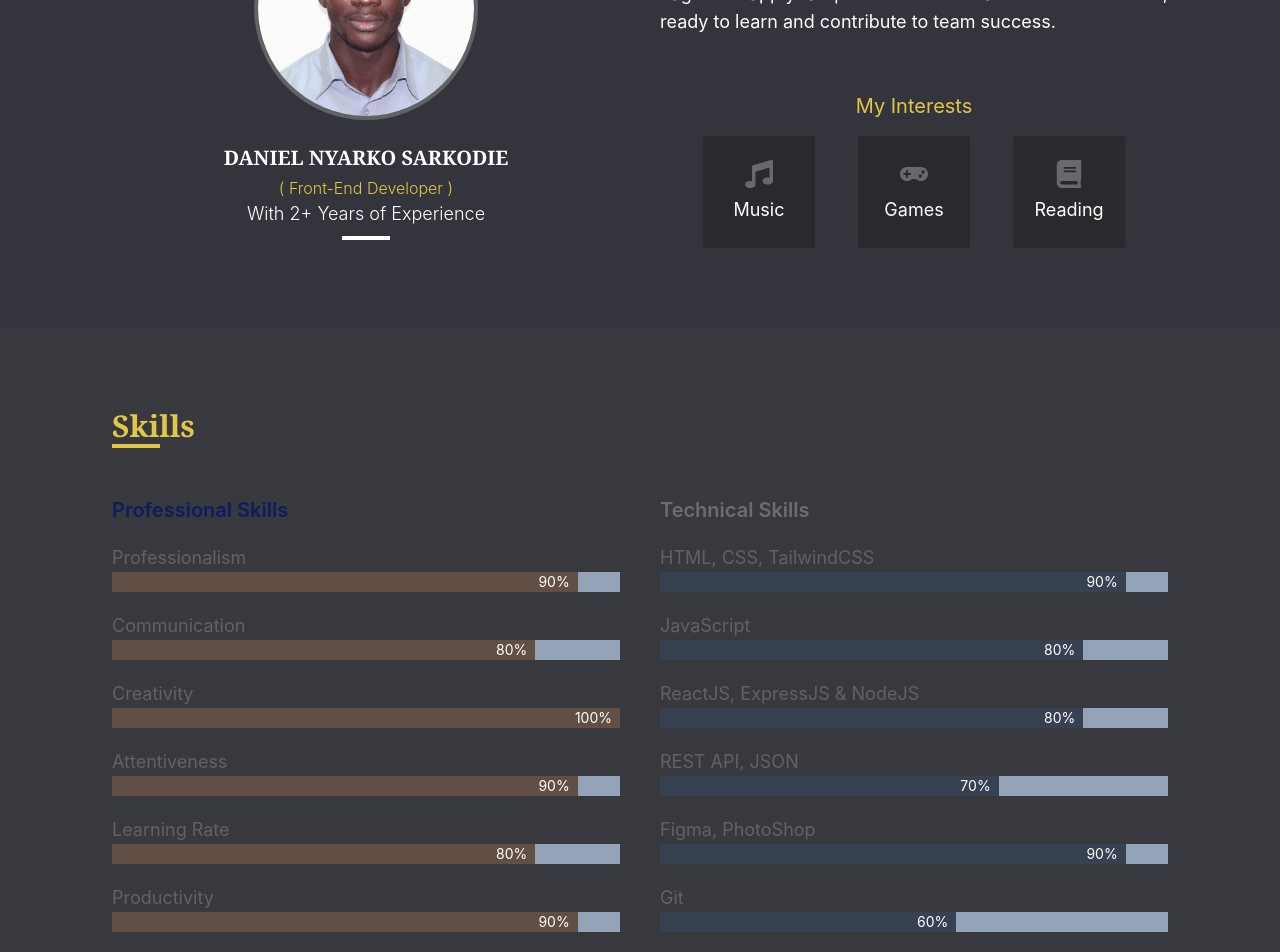
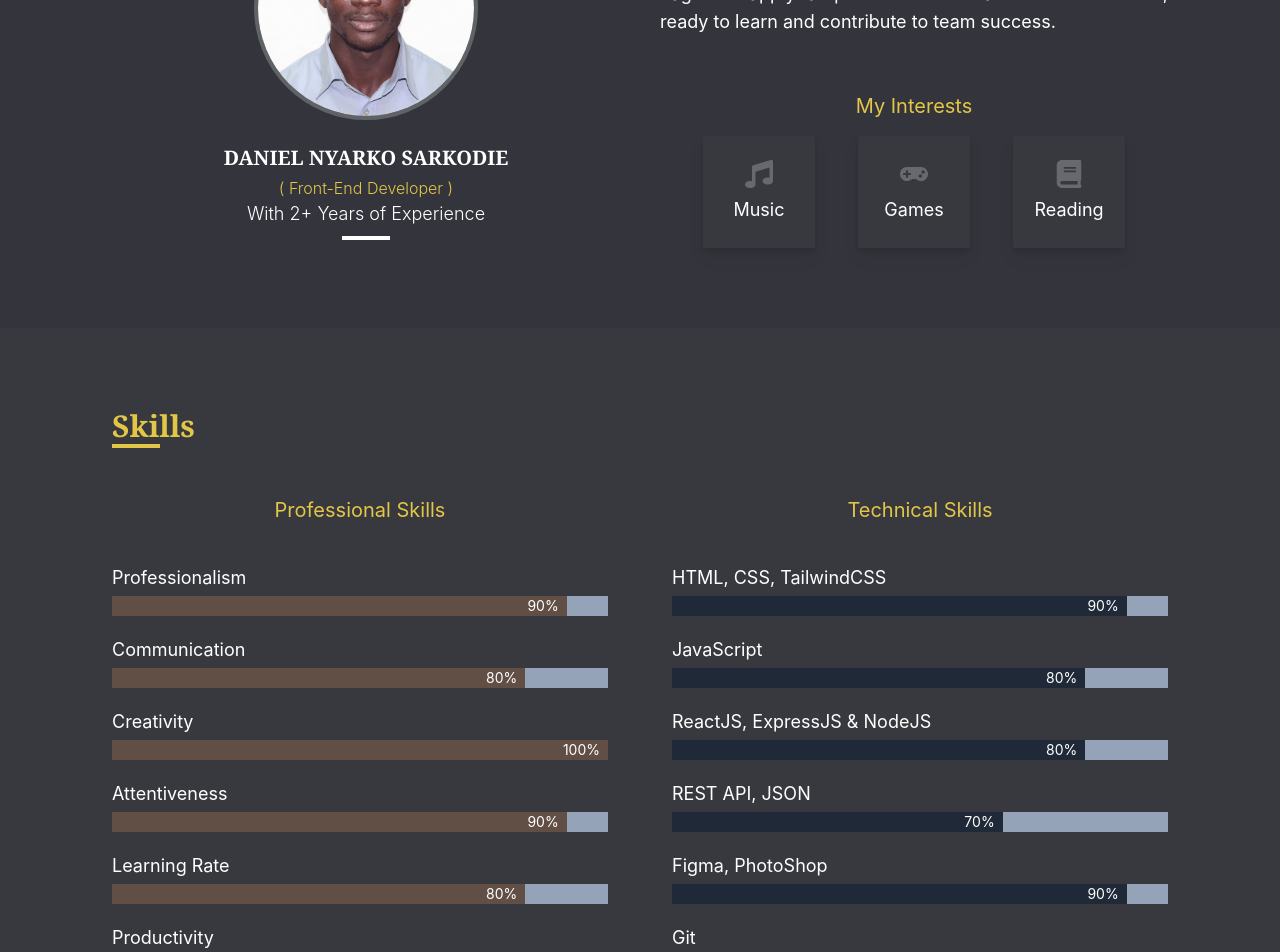
Before and after one commit to AbrantepaSark/portfolio, a React (Create React App) app: page / in a window 1280 px wide. Shown: the part 1040-1992 px from the top of the page. Built offline with nearby package versions, Linux system fonts and the light colour scheme.

Commit message:
UI updates

```diff
--- a/src/Components/Containers/About/info/interest.js
+++ b/src/Components/Containers/About/info/interest.js
@@ -2,7 +2,7 @@ import React from 'react';
 
 const Interest = (props) => {
   return (
-    <div className="flex flex-col items-center justify-center text-white  rounded-sm h-28 w-28 bg-[#292a2d] ">
+    <div className="flex flex-col items-center justify-center text-white  rounded-sm h-28 w-28 bg-[#38393f] drop-shadow-lg ">
       {props.icon}
       <p className="mt-2">{props.text}</p>
     </div>
--- a/src/Components/Containers/Portfolio/singlePort.js
+++ b/src/Components/Containers/Portfolio/singlePort.js
@@ -4,7 +4,7 @@ import { FaDesktop } from "react-icons/fa";
  const SinglePort = props => {
   return (
     <div className="h-[150px] md:h-[200px] max-w-md gap-x-1 flex flex-row  drop-shadow-md bg-white">
-      <div className="h-full w-52 flex-1 bg-[#615b59]">
+      <div className="h-full w-52 flex-1 bg-[#38393f]">
         <FaDesktop className="text-white mx-auto my-10 md:my-14 h-16 w-16  md:h-20 md:w-20" />
       </div>
       <div className="flex-1 py-2 md:py-5 px-5 text-lg">
--- a/src/Components/Containers/Resume/detResume.js
+++ b/src/Components/Containers/Resume/detResume.js
@@ -3,7 +3,7 @@ import React from 'react'
  const DetResume = props => {
   return (
 
-      <div className="flex text-[#6d6d6d] mt-3">
+      <div className="flex text-white text-sm md:text-lg mt-3">
         {props.icon}
         <p className="mx-3">{props.text}</p>
       </div>
--- a/src/Components/Containers/Resume/resume.js
+++ b/src/Components/Containers/Resume/resume.js
@@ -9,7 +9,7 @@ import ResumeSection from './resumeSection';
       <Header text="Resume" />
       <div className="flex flex-col text-lg gap-y-10 md:flex-row">
         <div className="flex-1">
-          <p className="font-semibold text-xl text-[#606365]  ">
+          <p className="font-semibold text-lg md:text-xl text-[#e2c647]   ">
             Work Experience
           </p>
           <div className="gap-y-5 flex flex-col">
@@ -28,7 +28,7 @@ import ResumeSection from './resumeSection';
           </div>
         </div>
         <div className="flex-1">
-          <p className="font-semibold text-[#606365]  text-xl ">Education</p>
+          <p className="font-semibold text-[#e2c647]  text-xl ">Education</p>
           <div className="gap-y-5 flex flex-col">
             <ResumeSection
               title="Bachelor of Science( Computer Science )"
--- a/src/Components/Containers/Resume/resumeSection.js
+++ b/src/Components/Containers/Resume/resumeSection.js
@@ -5,8 +5,8 @@ import { FaUniversity, FaLocationArrow, FaClock } from "react-icons/fa";
 
  const ResumeSection = props => {
   return (
-    <div className="mt-2 md:ml-24">
-      <p className=" text-[#0c1d5f]">{props.title}</p>
+    <div className="my-6 md:ml-24">
+      <p className=" text-lg text-white font-semibold">{props.title}</p>
       <DetResume
         text={props.subTitle}
         icon={<FaUniversity className="mt-1" />}
--- a/src/Components/Containers/Skills/prof/prof.js
+++ b/src/Components/Containers/Skills/prof/prof.js
@@ -5,7 +5,7 @@ import SkillBar from '../skillBar';
  const Prof = () => {
   return (
     <div className="flex-1 text-lg">
-      <p className=" font-semibold text-[#0c1d5f] mb-3 text-xl">
+      <p className=" text-[#e2c647] mb-5 md:mb-10 text-lg md:text-center  md:text-xl">
         Professional Skills
       </p>
 
--- a/src/Components/Containers/Skills/skillBar.js
+++ b/src/Components/Containers/Skills/skillBar.js
@@ -3,8 +3,8 @@ import React from 'react'
 const SkillBar = props => {
   return (
     <div className="my-5">
-      <p className="text-[#606365]">{props.title}</p>
-      <div className="container h-5 w-12/12 md:w-12/12 bg-slate-400">
+      <p className="text-white text-sm md:text-lg">{props.title}</p>
+      <div className="container h-5 mt-1 w-12/12 md:w-12/12 bg-slate-400">
         <div
           className={`container h-5 ${props.width} ${props.barColor} text-white text-right pr-2 text-sm`}
         >
--- a/src/Components/Containers/Skills/skills.js
+++ b/src/Components/Containers/Skills/skills.js
@@ -8,7 +8,7 @@ import Header from '../Header/header';
   return (
     <div className="py-16 px-6 lg:py-20 lg:px-28 bg-[#38393f]">
       <Header text="Skills" />
-      <div className="flex flex-col md:flex-row space-y-8 md:space-y-0 md:space-x-10">
+      <div className="flex flex-col md:flex-row space-y-8 md:space-y-0 md:space-x-16">
         <Prof />
         <Tech />
       </div>
--- a/src/Components/Containers/Skills/tech/tech.js
+++ b/src/Components/Containers/Skills/tech/tech.js
@@ -5,44 +5,44 @@ import SkillBar from '../skillBar';
  const Tech = () => {
   return (
     <div className="flex-1 text-lg">
-      <p className=" font-semibold text-[#6d6d6d] text-xl mb-3 ">
+      <p className=" text-[#e2c647] mb-5 md:mb-10 text-lg md:text-center  md:text-xl">
         Technical Skills
       </p>
       <SkillBar
         title="HTML, CSS, TailwindCSS"
         width={"w-11/12"}
-        barColor={"bg-gray-700"}
+        barColor={"bg-gray-800"}
         percentage="90%"
       />
       <SkillBar
         title="JavaScript"
         width={"w-10/12"}
-        barColor={"bg-gray-700"}
+        barColor={"bg-gray-800"}
         percentage="80%"
       />
       <SkillBar
         title="ReactJS, ExpressJS & NodeJS"
         width={"w-10/12"}
-        barColor={"bg-gray-700"}
+        barColor={"bg-gray-800"}
         percentage="80%"
       />
       <SkillBar
         title="REST API, JSON"
         width={"w-8/12"}
-        barColor={"bg-gray-700"}
+        barColor={"bg-gray-800"}
         percentage="70%"
       />
 
       <SkillBar
         title="Figma, PhotoShop"
         width={"w-11/12"}
-        barColor={"bg-gray-700"}
+        barColor={"bg-gray-800"}
         percentage="90%"
       />
       <SkillBar
         title="Git"
         width={"w-7/12"}
-        barColor={"bg-gray-700"}
+        barColor={"bg-gray-800"}
         percentage="60%"
       />
     </div>
--- a/src/Components/LandingPage/Landing.js
+++ b/src/Components/LandingPage/Landing.js
@@ -92,7 +92,7 @@ return (
             Contact
           </p>
         </div>
-        <div className="mt-4 md:my-0 flex flex-row items-center space-x-2">
+        <div className="mt-4 md:my-0 flex flex-row items-center space-x-4">
           <a href="/">
             <FaLinkedin className="h-6 w-6" />
           </a>
```
